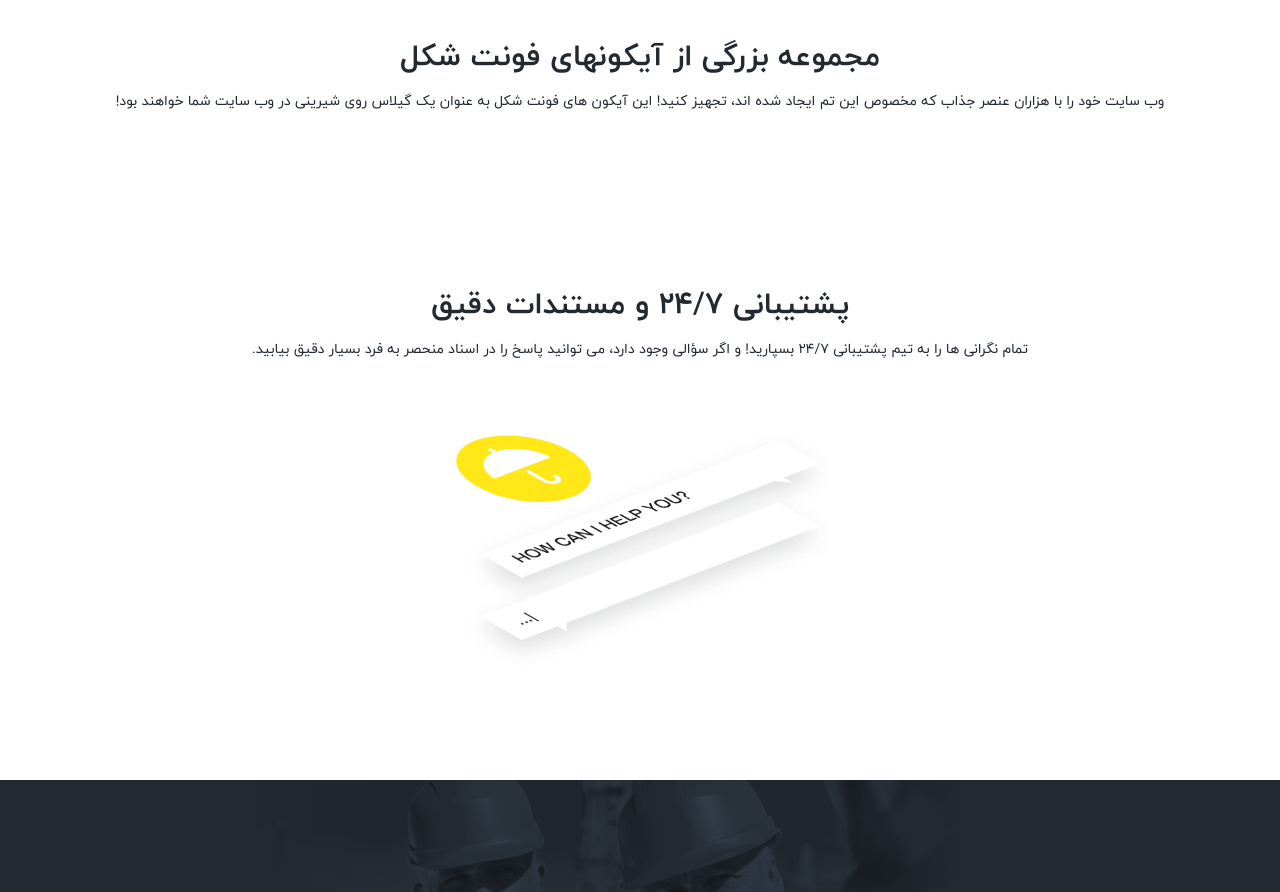
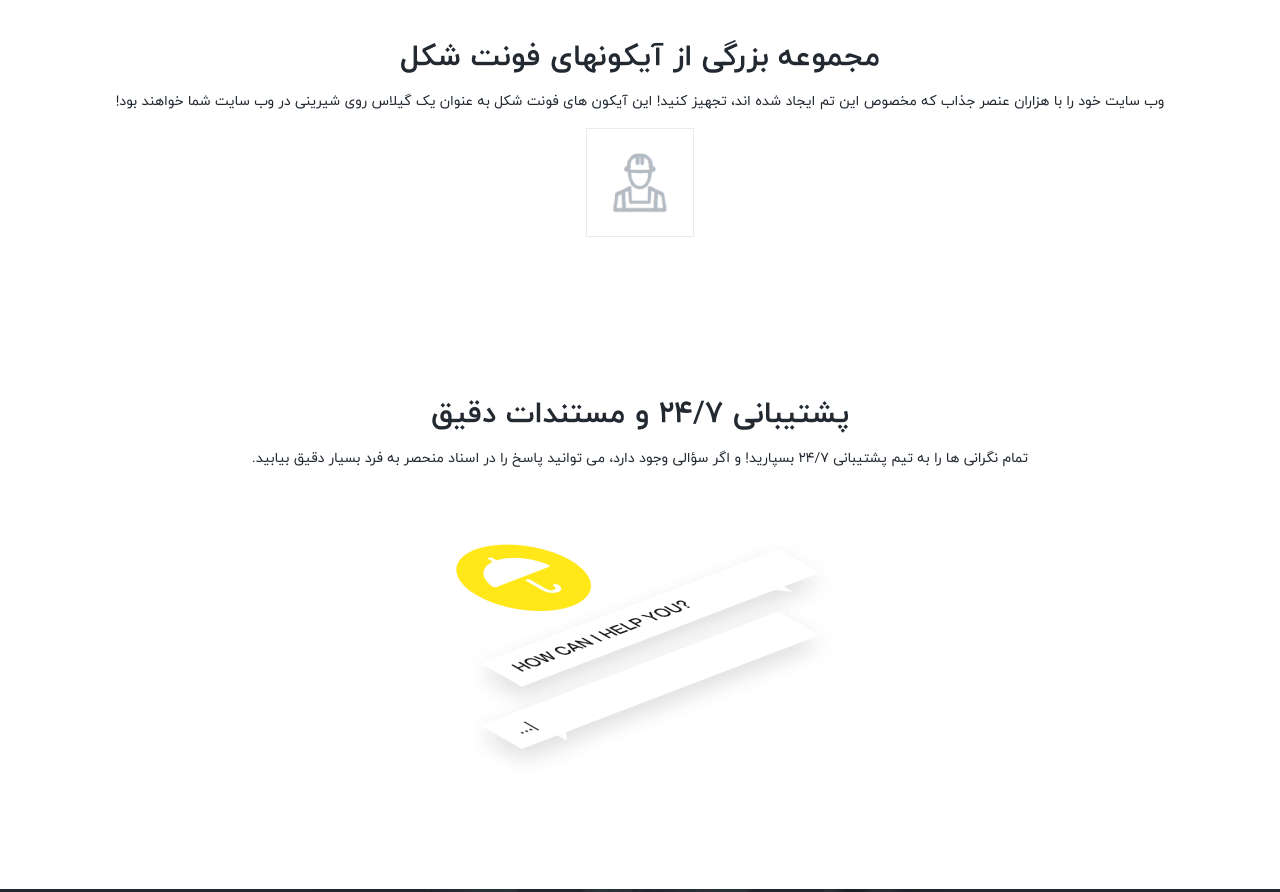
Before and after one commit to mahyarErshad/buildwall, a React (Vite) app: page / in a window 1280 px wide. Shown: the part 10140-11032 px from the top of the page. Built offline with nearby package versions, Linux system fonts and the light colour scheme.

Commit message:
Added sample image

```diff
--- a/src/Components/Body/IconsSection/IconsSection.jsx
+++ b/src/Components/Body/IconsSection/IconsSection.jsx
@@ -1,4 +1,5 @@
 import React from "react";
+import icon1 from "../../../assets/images/icons/1.png";
 
 function IconsSection() {
   return (
@@ -6,7 +7,9 @@ function IconsSection() {
       <h2 className="text-center text-3xl font-bold text-secondary">مجموعه بزرگی از آیکونهای فونت شکل</h2>
       <p className="text-sm text-center text-secondary"> وب سایت خود را با هزاران عنصر جذاب که مخصوص این تم ایجاد شده اند، تجهیز کنید! این آیکون های فونت شکل به عنوان یک گیلاس روی شیرینی در وب سایت شما خواهند بود! </p>
       <div className="max-w-[75rem] flex-center gap-4 flex-wrap">
-
+        <figure className="w-[6.8rem] h-[6.8rem] border border-[#e9e9f0] flex-center bg-white hover:bg-primary transition-all duration-300">
+          <img className="h-[4.375rem] w-[4.375rem]" src={icon1} alt="" />
+        </figure>
       </div>
     </section>
   );
```
